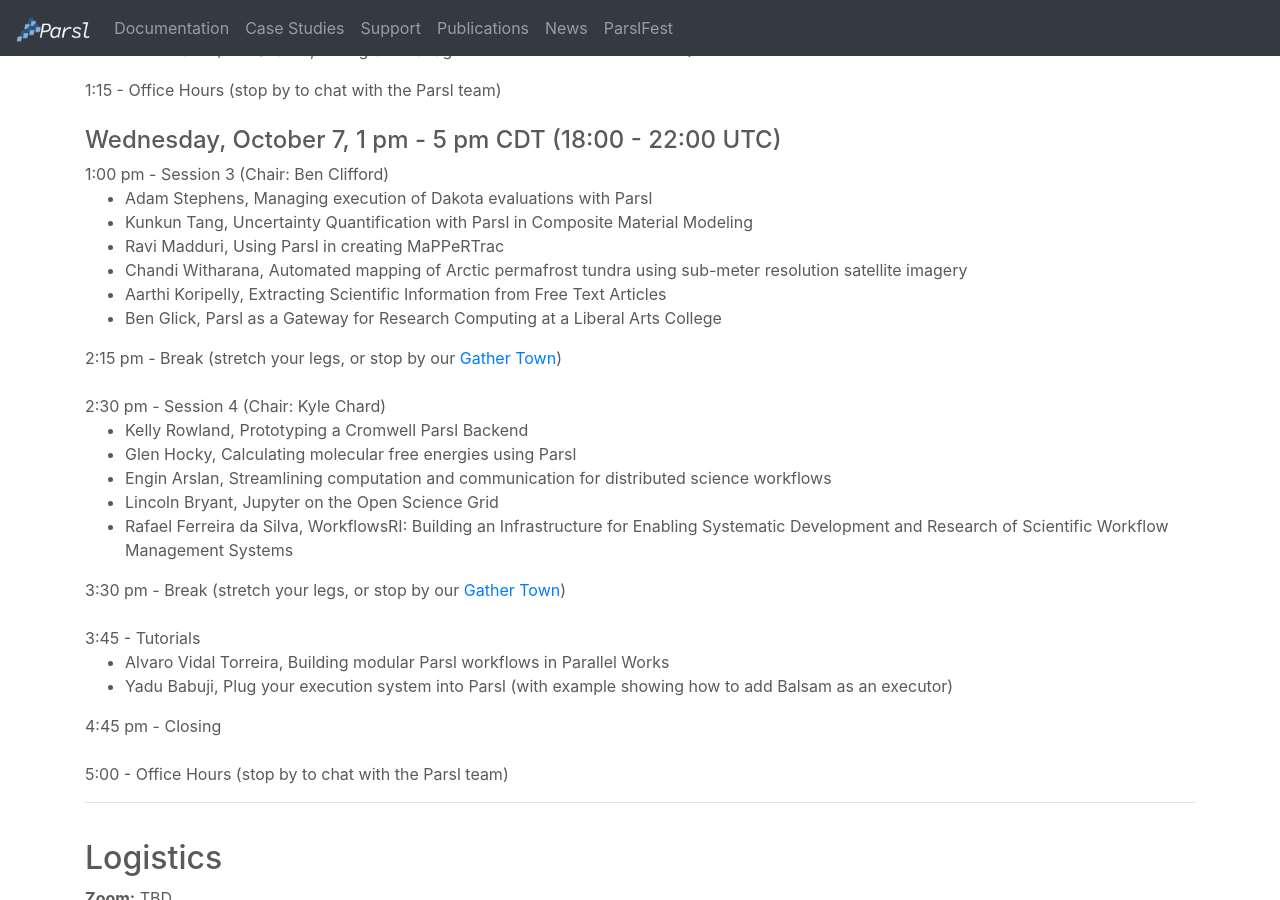
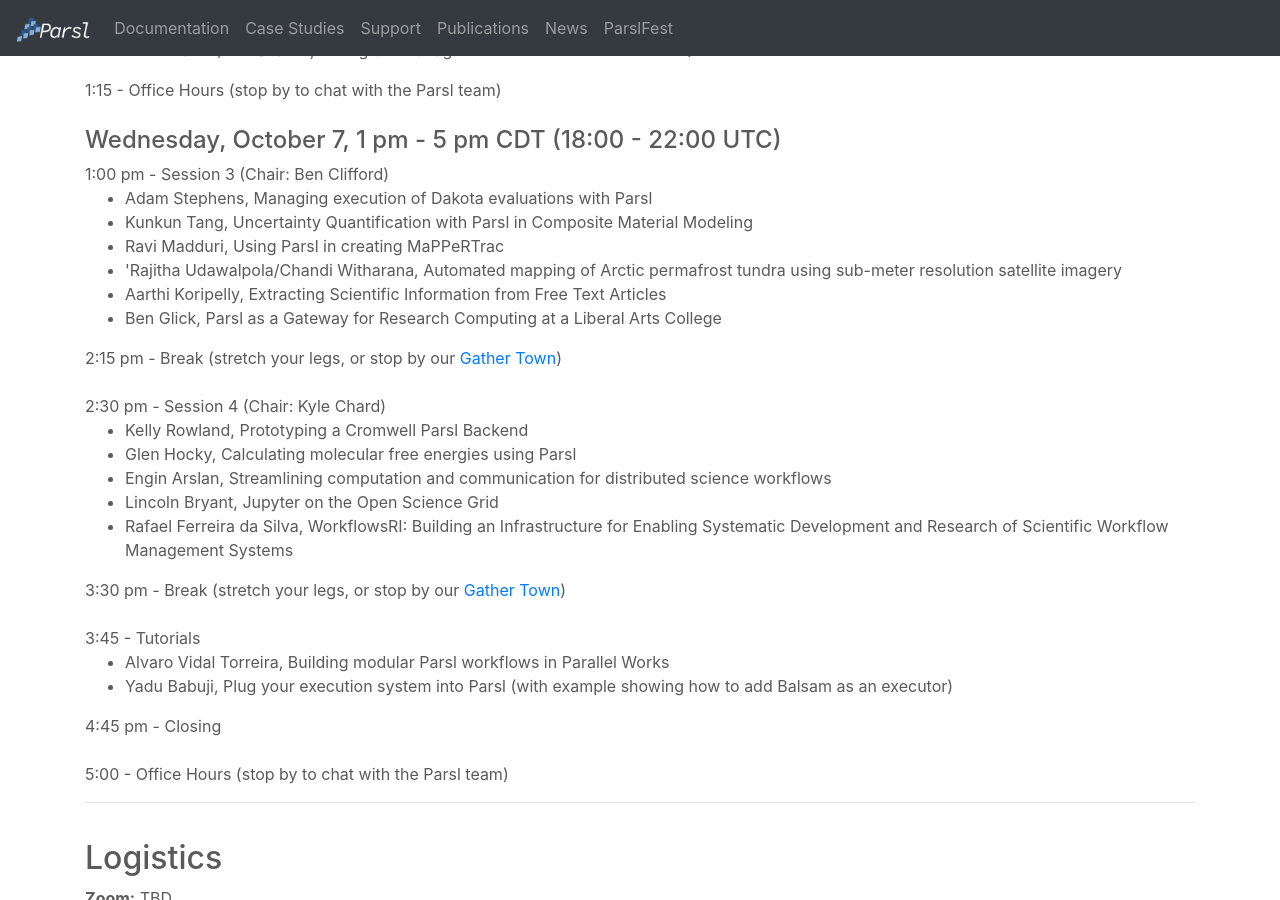
Before and after one commit to Parsl/parsl.github.io, a Jekyll site: the page built from parslfest2020.html, in a window 1280 px wide and 900 px high, scrolled down 1263 px. Built offline with Jekyll 4.4.1, drawn with Linux system fonts in a browser that asks for light colours.

Commit message:
Update parslfest2020.html

```diff
--- a/parslfest2020.html
+++ b/parslfest2020.html
@@ -83,7 +83,7 @@
           <li>Adam Stephens, Managing execution of Dakota evaluations with Parsl</li>
 	<li>Kunkun Tang, Uncertainty Quantification with Parsl in Composite Material Modeling</li>
 	<li>Ravi Madduri, Using Parsl in creating MaPPeRTrac</li>
-	<li>Chandi Witharana, Automated mapping of Arctic permafrost tundra using sub-meter resolution satellite imagery</li>
+	<li>'Rajitha Udawalpola/Chandi Witharana, Automated mapping of Arctic permafrost tundra using sub-meter resolution satellite imagery</li>
 	<li>Aarthi Koripelly, Extracting Scientific Information from Free Text Articles</li>
 	<li>Ben Glick, Parsl as a Gateway for Research Computing at a Liberal Arts College</li>
       </ul>
```
